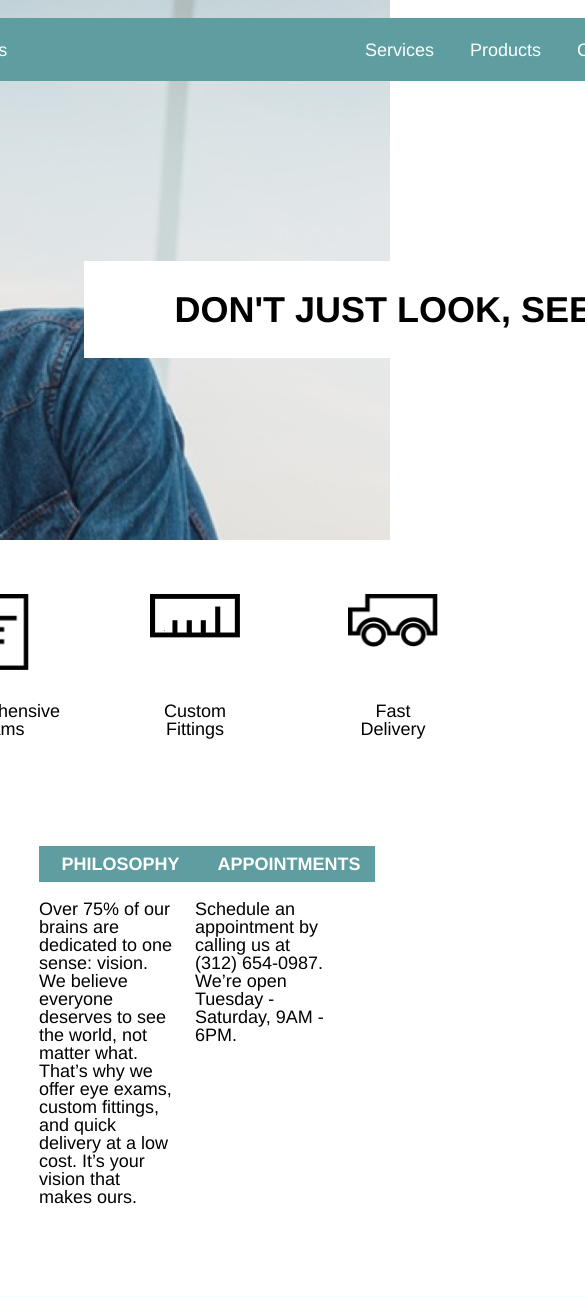
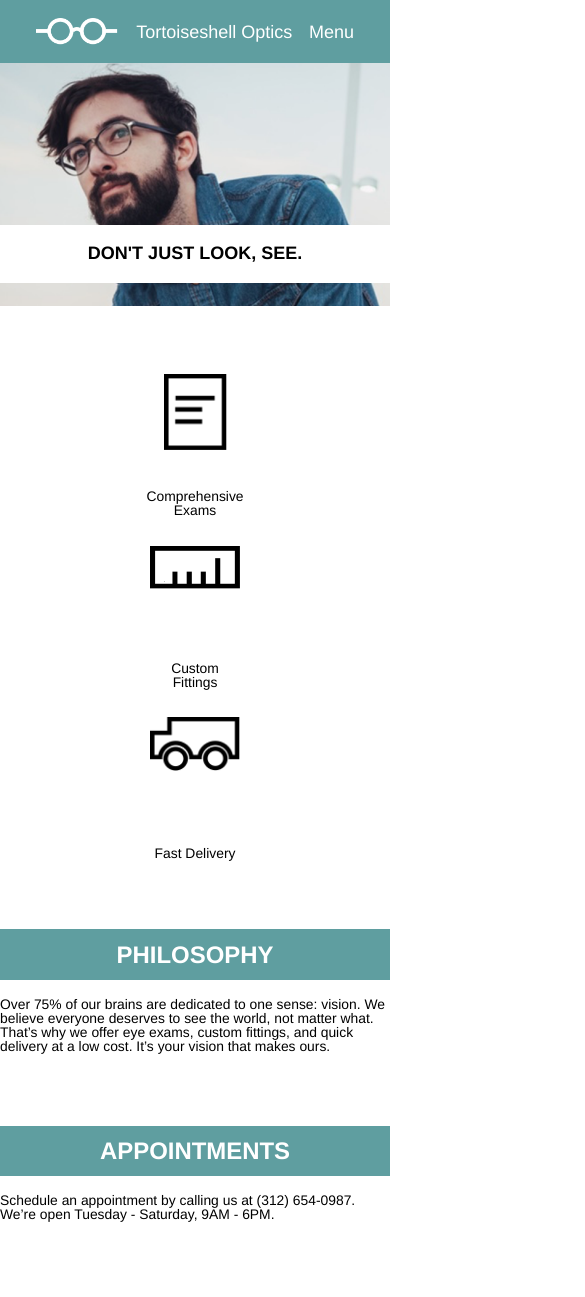
Before and after one commit to CMattler/tortoiseshell-optics-, a plain HTML site: page index.html in a window 390 px wide. Shown: the top 1297 px of the page, 585 px wide, since content can reach past the window. Drawn offline with Linux system fonts and the light colour scheme.

Commit message:
Add media query.

```diff
--- a/index.html
+++ b/index.html
@@ -24,6 +24,9 @@
             <span><a href="">Services</a></span>
             <span><a href="">Products</a></span>
             <span><a href="">Contact</a></span>
+          </div>
+          <div class="menu">
+            <span><a href="">Menu</a></span>
           </div>
         </nav>
       </header>
--- a/resources/css/style.css
+++ b/resources/css/style.css
@@ -1,8 +1,4 @@
 /*General*/
-
-* {
-  box-sizing: border-box;
-}
 
 html {
   font-size: 18px;
@@ -18,6 +14,7 @@ h2 {
 
 .logo span,
 .nav span,
+.menu span,
 h2,
 .img span,
 .logo-foot span {
@@ -30,6 +27,7 @@ header,
 .logo img,
 nav,
 .nav,
+.menu,
 .main,
 .main-heading,
 .icons-container,
@@ -65,6 +63,7 @@ h2 {
 /*Header*/
 
 header {
+  box-sizing: border-box;
   padding: 1rem 2rem;
   margin-top: 1rem;
   margin-bottom: 10rem;
@@ -85,7 +84,8 @@ header {
 }
 
 .logo span,
-.nav span a {
+.nav span a,
+.menu span a {
   color: white;
 }
 
@@ -169,7 +169,6 @@ h1 {
 /*Headline Section*/
 
 .headlines {
-  margin-top: 3rem;
   margin-bottom: 5rem;
   justify-content: center;
 }
@@ -209,3 +208,106 @@ footer {
 }
 
 /*Media Query*/
+
+@media only screen and (max-width: 1024px) {
+  header {
+    margin-top: 0;
+    width: 100%;
+    margin-bottom: 5rem;
+  }
+
+  .headline  h2 {
+    font-size: 1.33rem;
+    padding: 0.75rem 4rem;
+    margin-right: 2rem;
+  }
+
+  .main {
+    height: 22rem;
+  }
+}
+
+@media only screen and (min-width: 830px) {
+  .menu {
+    display: none;
+  }
+}
+
+@media only screen and (max-width: 830px) {
+  .nav {
+    display: none;
+  }
+
+  .main {
+    height: 17rem;
+    background-position: 20%;
+  }
+
+  header {
+    margin-bottom: 9rem;
+  }
+
+  h1 {
+    width: 100%;
+    padding: 1rem 0;
+    font-size: 1rem;
+    justify-content: center;
+    text-align: center;
+    margin-right: 0;
+  }
+
+  .main-heading {
+    width: 100%;
+    margin-right: 0;
+  }
+
+  .icon span,
+  p {
+    font-size: 0.77rem;
+  }
+
+  .icons-container {
+    margin: 3.77rem 0;
+  }
+
+  .icons {
+    flex-direction: column;
+  }
+
+  .icon.center,
+  .icon.right {
+    margin-left: 0rem;
+    margin-top: 1.54rem;
+  }
+
+  .headline-container {
+    flex-direction: column;
+  }
+
+  .headline {
+    margin-right: 0;
+    width: 100%;
+    margin-bottom: 4rem;
+  }
+
+  .headline h2 {
+    width: 100%;
+    margin-right: 0rem;
+    padding: 0.75rem 0rem;
+    text-align: center;
+  }
+
+  footer {
+    width: 100%;
+    padding: 4rem 0rem;
+    justify-content: center;
+  }
+
+  .logo-foot img {
+    margin-right: 0;
+  }
+
+  .logo-foot span {
+    display: none;
+  }
+}
```
